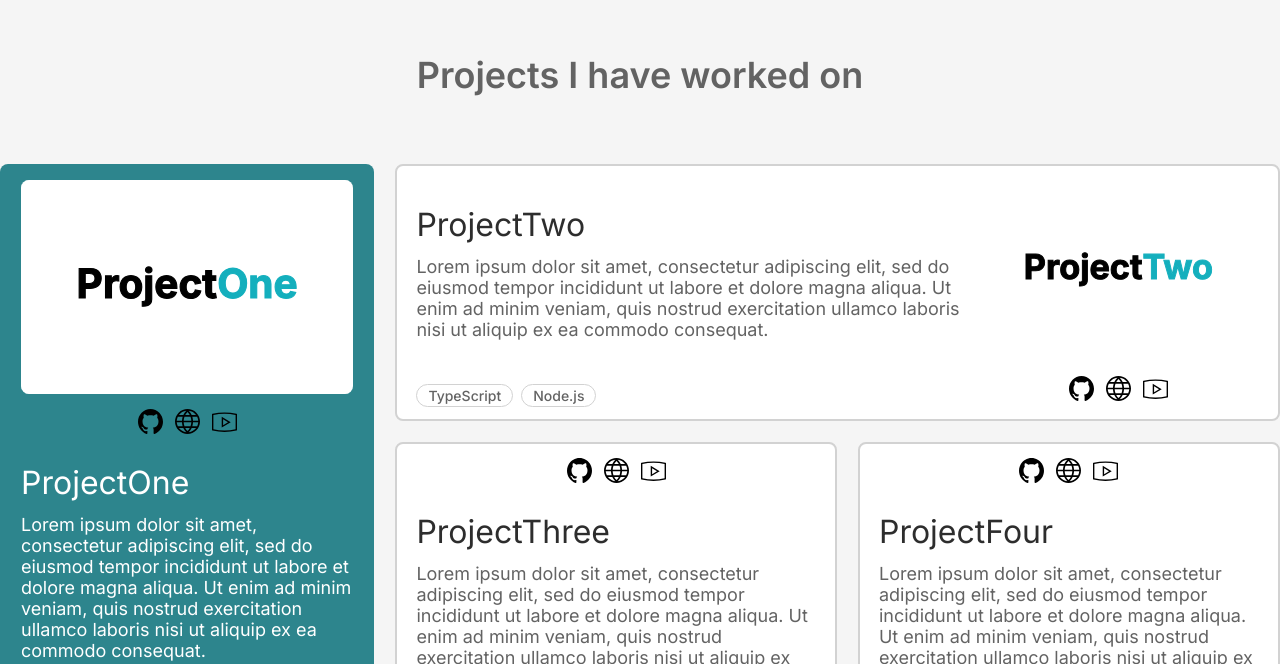
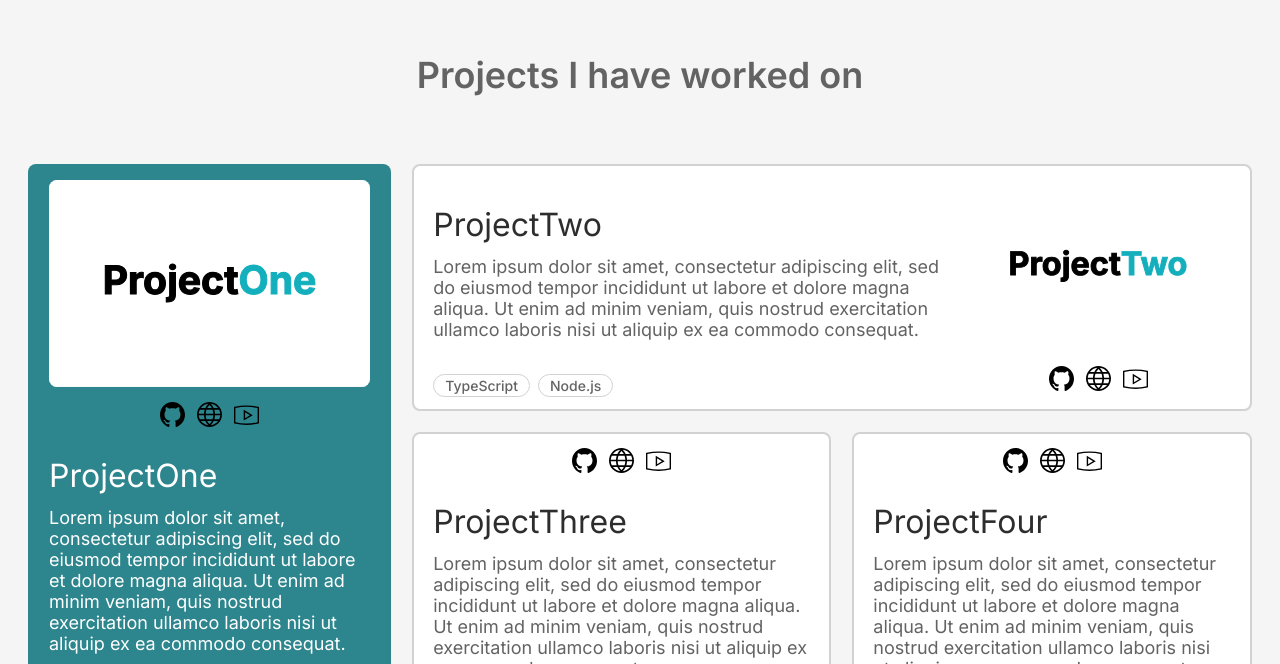
Before and after one commit to 4ndrs/portfolio-projekt, a Next.js app: page / in a window 1280 px wide. Shown: the part 1316-1980 px from the top of the page. Built offline with nearby package versions, Linux system fonts and the light colour scheme.

Commit message:
Add padding sides to Projects component

```diff
--- a/components/Projects.module.css
+++ b/components/Projects.module.css
@@ -1,5 +1,6 @@
 .section {
   background-color: var(--grey-color-three);
+  padding: 0 var(--padding-sides);
 }
 
 .container {
```
